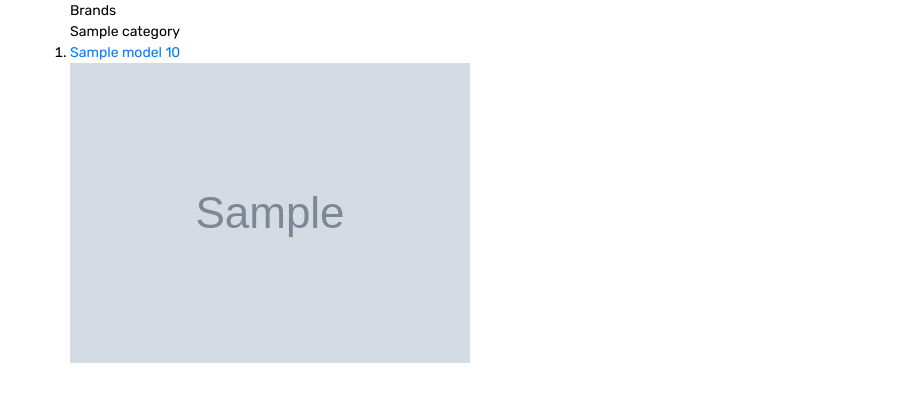
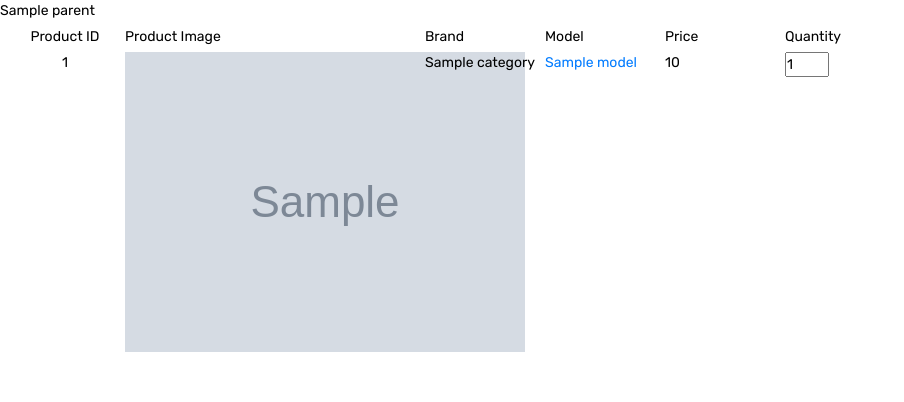
Before and after one commit to kmorenov/sf_store, a Symfony app: template templates/catalog/selected_category.html.twig in a window 1280 px wide. Shown: the top 402 px of the page, without its empty margins (0-904 px from the left). Run offline with Twig, Linux system fonts and the light colour scheme; the template is opened without the code that fills it: most values are stand-ins (such as "Sample title", 1, 10 or a date in 2020); grey boxes marked "Sample" are stand-in pictures; some libraries are stand-ins or nearby versions.

Commit message:
html/css added to selected_category.html.twig

```diff
--- a/src/Admin/OrderAdmin.php
+++ b/src/Admin/OrderAdmin.php
@@ -21,7 +21,8 @@
 {
     protected function configureFormFields(FormMapper $formMapper)
     {
-        $formMapper->add('firstName', TextType::class)
+        $formMapper->add('id', IntegerType::class)
+            ->add('firstName', TextType::class)
             ->add('lastName', TextType::class)
 //            ->add('price', IntegerType::class)
             ->add('phone', TextType::class)
@@ -31,7 +32,8 @@
 
     protected function configureDatagridFilters(DatagridMapper $datagridMapper)
     {
-        $datagridMapper->add('firstName')
+        $datagridMapper->add('id')
+            ->add('firstName')
             ->add('lastName')
 //            ->add('price')
             ->add('phone')
--- a/src/Admin/OrderPositionAdmin.php
+++ b/src/Admin/OrderPositionAdmin.php
@@ -15,6 +15,7 @@
     {
         $datagridMapper
 			->add('id')
+            ->add('orders')
 			->add('price')
 			->add('quantity')
 			->add('productId')
@@ -25,6 +26,7 @@
     {
         $listMapper
 			->add('id')
+            ->add('orders')
 			->add('price')
 			->add('quantity')
 			->add('productId')
@@ -41,6 +43,7 @@
     {
         $formMapper
 			->add('id')
+            ->add('orders')
 			->add('price')
 			->add('quantity')
 			->add('productId')
@@ -51,6 +54,7 @@
     {
         $showMapper
 			->add('id')
+            ->add('orders')
 			->add('price')
 			->add('quantity')
 			->add('productId')
--- a/templates/catalog/selected_category.html.twig
+++ b/templates/catalog/selected_category.html.twig
@@ -1,166 +1,103 @@
 {% extends 'base.html.twig' %}
 {% block body %}
-        {#<div class="product-grid">
-            <ul class="cat_menu">
+    <style type="text/css">
+        .divTable {
+            display: table;
+            width: auto;
+            /*background-color: #eee;*/
+            /*border: 1px solid #666666;*/
+            border-spacing: 5px; /*cellspacing:poor IE support for  this*/
+            /* border-collapse:separate;*/
+        }
+
+        .divRow {
+            display: table-row;
+            width: auto;
+        }
+
+        .divCell {
+            float: left; /*fix for  buggy browsers*/
+            display: table-column;
+            width: 120px;
+            /*background-color: #ccc;*/
+        }
+        .divCellImage {
+            float: left; /*fix for  buggy browsers*/
+            display: table-column;
+            width: 300px;
+            /*background-color: #ccc;*/
+        }
+    </style>
+
+    <div>{{ categories[0].parent }}</div>
+    <div class="divTable">
+    <div class="headRow">
+        <div class="divCell" align="center">Product ID</div>
+        <div class="divCellImage">Product Image</div>
+        <div class="divCell">Brand</div>
+        <div class="divCell">Model</div>
+        <div class="divCell">Price</div>
+        <div class="divCell">Quantity</div>
+    </div>
     {% for secondLevel in categories %}
-                    {% if secondLevel.parent %}
-                        <li class="brands"><a
-                                    href="{{ path('selected_category', {'id' : secondLevel.id}) }}">{{ secondLevel.name }}
-                                <i
-                                        class="fas fa-chevron-right"></i></a>
-                            <ul>
-                                {% for product in secondLevel.products %}
-                                    {% if product.category == secondLevel.name %}
-                                        <li>
-                                            <a href="{{ path('article', {'productid' : product.id}) }}">{{ product.model ~ ' ' ~ product.price }}</a>
-                                            {% for img in product.productImages %}
-                                                <img src= {{ '/images/products/' ~ img.filepath }}>
-                                            {% endfor %}
-                                        </li>
-                                    {% endif %}
-                                {% endfor %}
-                            </ul>
-                        </li>
-                    {% endif %}
-                {% endfor %}
-            </ul>
-        </div>#}
+        {% if secondLevel.name %}
+
+            {#<div>{{ secondLevel.parent }}</div>#}
 
 
-    <div class="shop">
-        <div class="container">
-            <div class="row">
-                <div class="col-lg-3">
+            {% for product in secondLevel.products %}
 
-                    <!-- Shop Sidebar -->
-                    <div class="shop_sidebar">
- {#                       <div class="sidebar_section">
-                            <div class="sidebar_title">Categories</div>
-                            <ul class="sidebar_categories">
-                                <li><a href="#">Computers & Laptops</a></li>
-                                <li><a href="#">Cameras & Photos</a></li>
-                                <li><a href="#">Hardware</a></li>
-                                <li><a href="#">Smartphones & Tablets</a></li>
-                                <li><a href="#">TV & Audio</a></li>
-                                <li><a href="#">Gadgets</a></li>
-                                <li><a href="#">Car Electronics</a></li>
-                                <li><a href="#">Video Games & Consoles</a></li>
-                                <li><a href="#">Accessories</a></li>
-                            </ul>
-                        </div>
-                        <div class="sidebar_section filter_by_section">
-                            <div class="sidebar_title">Filter By</div>
-                            <div class="sidebar_subtitle">Price</div>
-                            <div class="filter_price">
-                                <div id="slider-range" class="slider_range"></div>
-                                <p>Range: </p>
-                                <p><input type="text" id="amount" class="amount" readonly style="border:0; font-weight:bold;"></p>
-                            </div>
-                        </div>
-                        <div class="sidebar_section">
-                            <div class="sidebar_subtitle color_subtitle">Color</div>
-                            <ul class="colors_list">
-                                <li class="color"><a href="#" style="background: #b19c83;"></a></li>
-                                <li class="color"><a href="#" style="background: #000000;"></a></li>
-                                <li class="color"><a href="#" style="background: #999999;"></a></li>
-                                <li class="color"><a href="#" style="background: #0e8ce4;"></a></li>
-                                <li class="color"><a href="#" style="background: #df3b3b;"></a></li>
-                                <li class="color"><a href="#" style="background: #ffffff; border: solid 1px #e1e1e1;"></a></li>
-                            </ul>
-                        </div>#}
-                        <div class="sidebar_section">
-                            <div class="sidebar_subtitle brands_subtitle">Brands</div>
-                            <ul class="brands_list">
-{#                                {% for productManufacturer in productManufacturers %}
-                                    <li class="brand">{{ productManufacturer.manufacturer|title }}</li>
-                                {% endfor %}#}
-                                {#<ul class="cat_menu">#}
-                                    {% for secondLevel in categories %}
-                                        {% if secondLevel.parent %}
-                                            {#<li class="brands">#}
-                                            {#<a href="{{ path('selected_category', {'id' : secondLevel.id}) }}">#}
-                                                {{ secondLevel.name }}
-                                                    {#<i class="fas fa-chevron-right"></i>#}
-                                            {#</a>#}
-                                                <ol>
-                                                    {% for product in secondLevel.products %}
                 {% if product.category == secondLevel.name %}
-                                                            <li>
-                                                                <a href="{{ path('article', {'productid' : product.id}) }}">{{ product.model ~ ' ' ~ product.price }}</a>
-                                                                <tr><td>
-                                                                {% for img in product.productImages %}
-                                                                    <img src= {{ '/images/products/' ~ img.filepath }}>
-                                                                {% endfor %}
-                                                                </td></tr>
-                                                            </li>
-                                                        {% endif %}
-                                                    {% endfor %}
-                                                </ol>
-                                            {#</li>#}
-                                        {% endif %}
-                                    {% endfor %}
-                                {#</ul>#}
-                            </ul>
-                        </div>
-                    </div>
 
-                </div>
-
-                {#<div class="col-lg-9">
-
-                    <!-- Shop Content -->
-
-                    <div class="shop_content">
-                        <div class="shop_bar clearfix">
-                            <div class="shop_product_count"><span>{{ pagination|length }}</span> products found</div>
-                            <div class="shop_sorting">
-                                <span>Sort by:</span>
-                                <ul>
-                                    <li>
-                                        <span class="sorting_text">highest rated<i class="fas fa-chevron-down"></span></i>
-                                        <ul>
-                                            <li class="shop_sorting_button"data-isotope-option='{ "sortBy": "price" }'>По возростанию цены</li>
-                                            <li class="shop_sorting_button"data-isotope-option='{ "sortBy": "price" }'>По уменьшению цены</li>
-                                        </ul>
-                                    </li>
-                                </ul>
-                            </div>
-                        </div>
-
-                        <div class="product_grid">
-                            <div class="product_grid_border"></div>
-
-                            <!-- Product Item -->
-                            {% for product in pagination %}
-                                <div class="product_item is_new">
+                    {#  <div class="shop_content">
+                      {# <div class="product_item" style="position: absolute; left: 355px; top: 253px;">
                              <div class="product_border"></div>
-                                    <div class="product_image d-flex flex-column align-items-center justify-content-center"><img src="{{ asset('images/new_5.jpg') }}" alt=""></div>
+                                 <div class="product_image d-flex flex-column align-items-center justify-content-center"><img src="images/featured_6.png" alt=""></div>
                                  <div class="product_content">
-                                        <div class="product_price">{{ product.price }} $</div>
-                                        <div class="product_name"><div><a href="{{ path('showOneProduct', {'productManufacture' : product.manufacturer, 'productModel': product.model}) }}" tabindex="0">{{ product.manufacturer|capitalize }} {{ product.model|capitalize }}</a></div></div>
+                                     <div class="product_price">$225<span>$300</span></div>
+                                     <div class="product_name"><div><a href="#" tabindex="0">Samsung J330F</a></div></div>
                                  </div>
                                  <div class="product_fav"><i class="fas fa-heart"></i></div>
                                  <ul class="product_marks">
                                      <li class="product_mark product_discount">-25%</li>
                                      <li class="product_mark product_new">new</li>
                                  </ul>
+                             </div>#}
+
+                    <div class="divRow">
+                            <div class="divCell" align="center">{{ product.id }}</div>
+
+                            <div class="divCellImage">
+                                {% for img in product.productImages %}
+                                    <img src= {{ '/images/products/' ~ img.filepath }}>
+                                {% else %}
+                                    {{ '--no uploaded image--' }}
+                                {% endfor %}
                             </div>
+
+                            <div class="divCell">{{ secondLevel.name }}</div>
+
+                            <div class="divCell"><a
+                                        href="{{ path('article', {'productid' : product.id}) }}">{{ product.model }}</a>
+                            </div>
+
+                            <div class="divCell">{{ product.price }}</div>
+
+                        <form action="{{ path('add_to_cart',{'product': product.id}) }}">
+                            <div class="divCell"><input type="number" name="quantity" value="1"
+                                                        min="1" max="5"></div>
+                            <button type="submit">Add</button>
+                        </form>
+                    </div>
+                    </div>
+                {% endif %}
+
             {% endfor %}
 
+        {% endif %}
+
+    {% endfor %}
     </div>
-                    </div>
-
-                    <!-- Shop Page Navigation -->
-                    <div class="shop_page_nav d-flex flex-row">
-                        {{ knp_pagination_render(pagination) }}
-                    </div>
-
-
-                </div>#}
-
-            </div>
-        </div>
-    </div>
-    </div>
+    {#</ul>#}
 
 {% endblock %}
```
Also changed, not shown: src/Entity/Orders.php (+3 -5 lines), templates/catalog/shop.html.twig (deleted, +0 -59 lines), 1 other file. Lines whose indentation alone changed are shown as unchanged.
